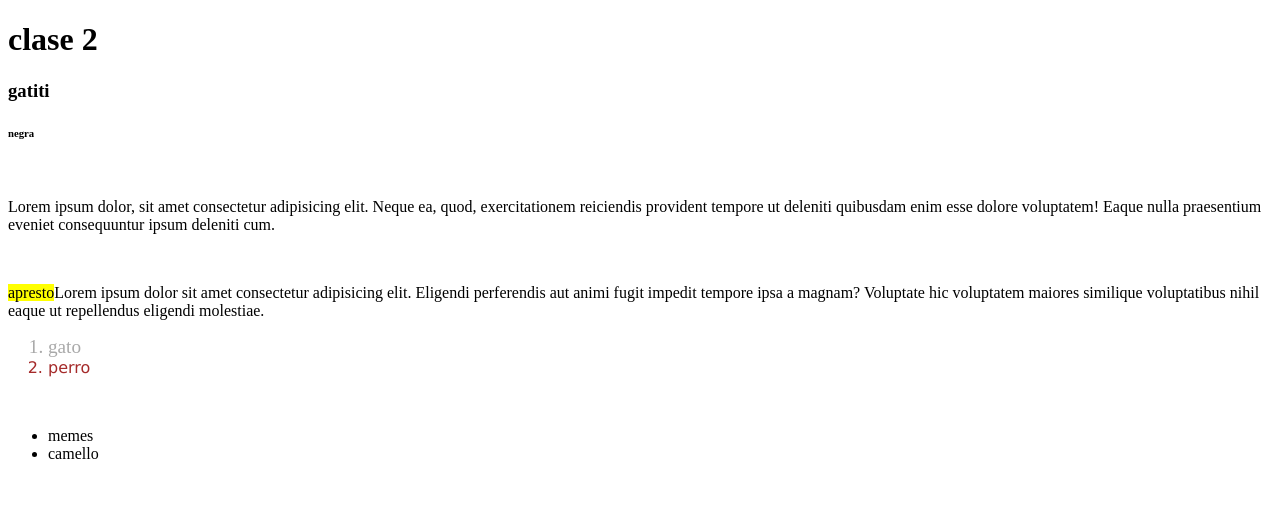
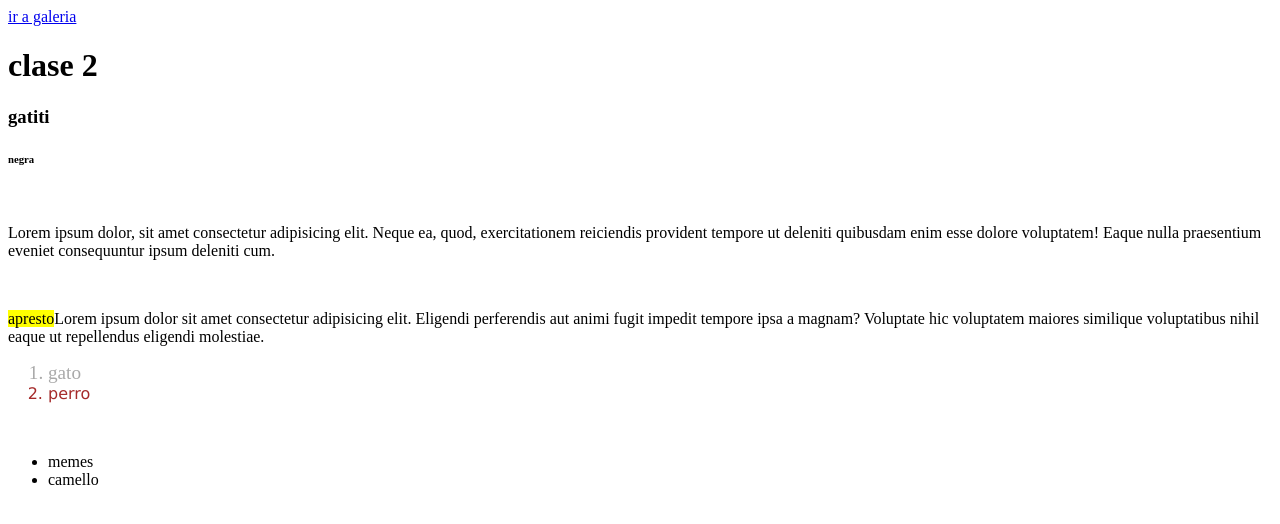
Before and after one commit to danae187/gatiti, a plain HTML site: page index.html in a window 1280 px wide. Drawn offline with Linux system fonts and the light colour scheme.

Commit message:
Update index.html

```diff
--- a/index.html
+++ b/index.html
@@ -9,6 +9,8 @@
     <title>Document</title>
 </head>
 <body>
+    <a href="galeria.html"> ir a galeria </a>
+
    <!-- comentario -->
     <h1>clase 2</h1>
     <h3>gatiti</h3>
```
